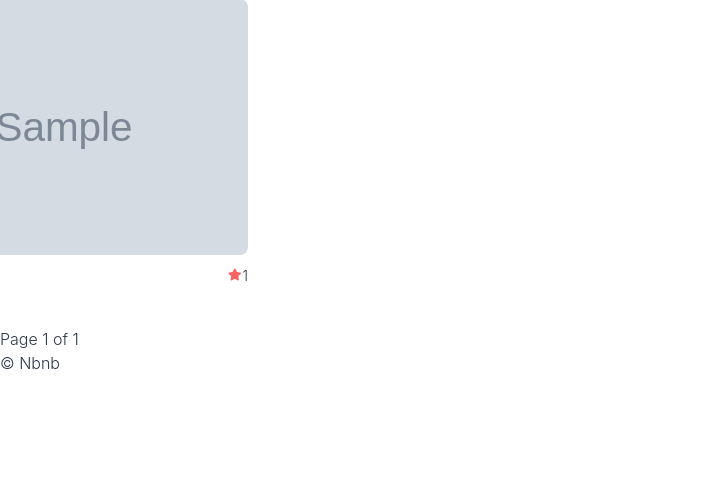
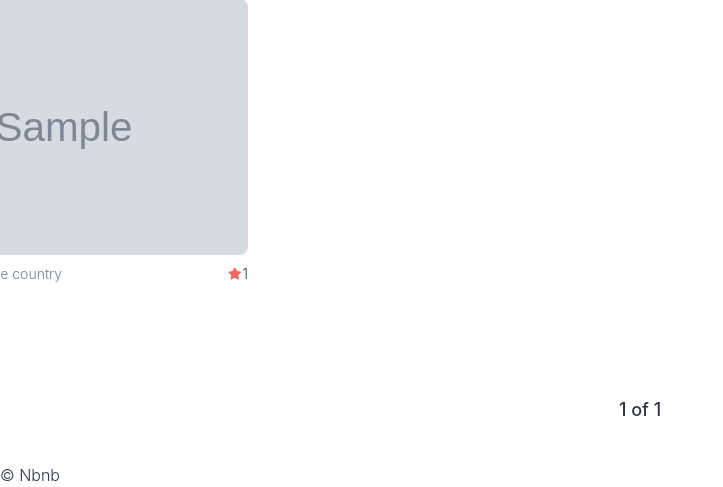
Before and after one commit to mugglecoder/airbnb-clone, a Django app: template templates/rooms/room_list.html in a window 1280 px wide; the page is wider, and only the part inside the window is pictured. Shown: the part 625-1112 px from the top of that part, without its empty margins (0-723 px from the left). Before the commit the page ends 994 px from the top of that part, so only its background shows below. Run offline with Django 3.2, Linux system fonts and the light colour scheme; the template is opened without the code that fills it: most values are stand-ins (such as "Sample title", 1, 10 or a date in 2020); grey boxes marked "Sample" are stand-in pictures; some libraries are stand-ins or nearby versions.

Commit message:
#20.7 Finishing Room Cards and Pagination

```diff
--- a/templates/partials/room_card.html
+++ b/templates/partials/room_card.html
@@ -1,17 +1,15 @@
-<div class="w-1/4 mb-10 px-2">
+<div class="w-1/4 mb-10 px-2 overflow-hidden">
     <div class="w-full h-64 bg-cover bg-center rounded-lg mb-2" style="background-image: url({{room.first_photo}});"></div>
-    <div class="flex justify-between">
-        <div>
-
-
+    <div class="flex justify-between mb-2 truncate">
+        <div class="w-4/5 overflow-hidden flex">
             {% if room.host.superhost %}
-                <span class="uppercase font-medium text-xs border border-black text-black rounded py-px px-1">superhost</span>
+                <span class="mr-2 uppercase font-medium text-xs border border-black text-black rounded py-px px-1">superhost</span>
             {% endif %}
-
-           <span class="text-sm text-gray-600"> {{room.city}}</span>
+           <span class="text-sm text-gray-600 truncate block"> {{room.city}} {{room.country.name}}</span>
         </div>
         <span class="text-sm flex items-center">
            <i class="fas fa-star text-red-500 text-xs mr-px"></i> {{room.total_rating}}
         </span>
     </div>
+    <span class="text-black truncate block w-11/12">{{room.name}}</span>
 </div>
--- a/templates/rooms/room_list.html
+++ b/templates/rooms/room_list.html
@@ -5,31 +5,31 @@
 
 {% block content %}
 
-    <div class="container mx-auto">
+    <div class="container mx-auto pb-10">
 
 
         <div class="bg-gray-800 -mx-32 rounded-xl mx-auto h-50vh mt-32 mb-24 bg-cover bg-center" style="background-image:url(https://images.unsplash.com/photo-1485042127754-db41067ea0dc?ixlib=rb-1.2.1&ixid=eyJhcHBfaWQiOjEyMDd9&auto=format)">
 
         </div>
 
-        <div class="flex flex-wrap -mx-32">
+        <div class="flex flex-wrap -mx-32 mb-10">
             {% for room in rooms %}
                 {% include 'partials/room_card.html' with room=room %}
             {% endfor %}
         </div>
 
 
-        <h5>
-        {% if page_obj.has_previous %}
-            <a href="?page={{page_obj.previous_page_number}}">Previous</a>
-        {% endif %}
+        <div class="flex items-center justify-center">
+            {% if page_obj.has_previous %}
+                <a href="?page={{page_obj.previous_page_number}}"><div class="fas fa-arrow-left fa-lg text-teal-500"></div></a>
+            {% endif %}
 
-        Page {{page_obj.number}} of {{page_obj.paginator.num_pages}}
+            <span class="mx-3 text-lg font-medium">{{page_obj.number}} of {{page_obj.paginator.num_pages}}</span>
 
-        {% if page_obj.has_next %}
-            <a href="?page={{page_obj.next_page_number}}">Next</a>
-        {% endif %}
-        </h5>
+            {% if page_obj.has_next %}
+                <a href="?page={{page_obj.next_page_number}}"><div class="fas fa-arrow-right fa-lg text-teal-500"></div></a>
+            {% endif %}
+        </div>
 
     </div>
 
```
